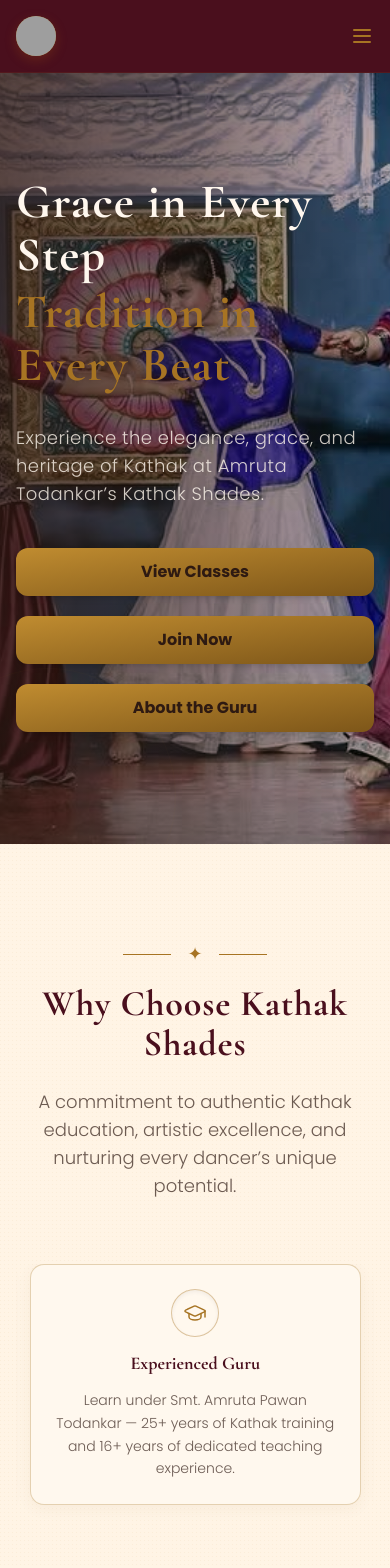
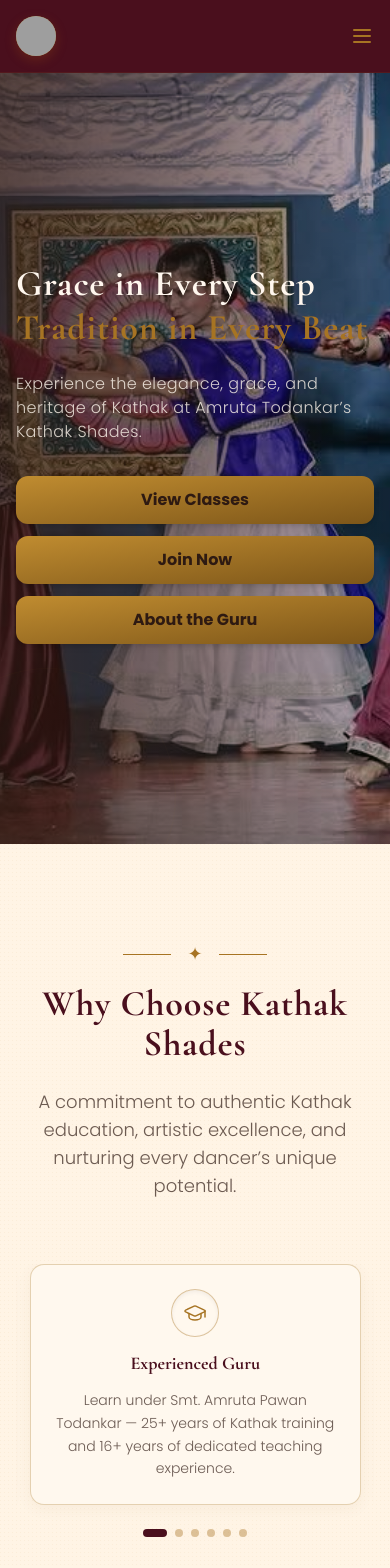
Before and after one commit to Rushabh1697/KATHAKSHADES, a Next.js app: page / in a window 390 px wide. Shown: the top 1568 px of the page. Built offline with nearby package versions, Linux system fonts and the light colour scheme; grey boxes are pictures that could not be loaded.

Commit message:
bug fixes

```diff
--- a/components/pages/Hero.tsx
+++ b/components/pages/Hero.tsx
@@ -40,16 +40,16 @@
           transition={{ duration: 0.8, ease: "easeOut" }}
           className="max-w-3xl"
         >
-          <h1 className="font-serif text-5xl sm:text-6xl md:text-8xl font-bold leading-[1.1] tracking-wide mb-8">
+          <h1 className="font-serif text-4xl sm:text-6xl md:text-8xl font-bold leading-[1.1] tracking-wide mb-6 sm:mb-8">
             <span className="text-brand-light block">Grace in Every Step</span>
             <span className="text-brand-gold block my-1">Tradition in Every Beat</span>
           </h1>
 
-          <p className="font-sans text-brand-cream/80 text-lg md:text-xl font-light tracking-wide mb-10 max-w-xl">
+          <p className="font-sans text-brand-cream/80 text-base sm:text-lg md:text-xl font-light tracking-wide mb-8 sm:mb-10 max-w-xl">
             Experience the elegance, grace, and heritage of Kathak at Amruta Todankar&rsquo;s Kathak Shades.
           </p>
 
-          <div className="flex flex-col sm:flex-row gap-5">
+          <div className="flex flex-col sm:flex-row gap-3 sm:gap-5">
             <Link
               href="/classes"
               className="inline-flex justify-center items-center bg-gradient-to-br from-brand-gold-light to-brand-gold-dark text-brand-black px-6 py-3 sm:px-10 sm:py-4 rounded-[12px] font-sans font-bold text-base sm:text-lg hover:shadow-[0_4px_20px_rgba(179,92,17,0.4)] transition-all transform hover:-translate-y-1 hover:scale-[1.02] shadow-md"
--- a/components/pages/HomeContent.tsx
+++ b/components/pages/HomeContent.tsx
@@ -3,7 +3,7 @@
 import ScrollReveal from '@/components/ScrollReveal';
 import HomeVideo from '@/components/pages/HomeVideo';
 import { MapPin, Users, Camera, ShoppingBag, Phone, CheckCircle2, GraduationCap, Heart, Music, Star, Trophy } from 'lucide-react';
-import { useRef, useEffect } from 'react';
+import { useRef, useEffect, useState } from 'react';
 
 const whyChooseItems = [
   {
@@ -67,6 +67,22 @@
 
 export default function HomeContent() {
   const scrollRef = useRef<HTMLDivElement>(null);
+  const [activeIndex, setActiveIndex] = useState(0);
+
+  const handleScroll = () => {
+    if (!scrollRef.current) return;
+    const container = scrollRef.current;
+    const firstChild = container.children[0] as HTMLElement;
+    if (!firstChild) return;
+
+    // gap-5 is 20px
+    const itemWidth = firstChild.offsetWidth + 20;
+    const index = Math.round(container.scrollLeft / itemWidth);
+
+    if (index >= 0 && index < whyChooseItems.length) {
+      setActiveIndex(index);
+    }
+  };
 
   useEffect(() => {
     const container = scrollRef.current;
@@ -131,6 +147,7 @@
           {/* Mobile: auto-scroll horizontal; sm+: grid */}
           <div
             ref={scrollRef}
+            onScroll={handleScroll}
             className="flex sm:grid sm:grid-cols-2 md:grid-cols-3 gap-5 max-w-5xl mx-auto overflow-x-auto snap-x snap-mandatory sm:snap-none scroll-smooth pb-4 sm:pb-0"
             style={{ scrollbarWidth: 'none', WebkitOverflowScrolling: 'touch' }}
           >
@@ -151,6 +168,18 @@
                   <p className="font-sans text-brand-black/70 text-sm leading-relaxed font-light">{item.desc}</p>
                 </div>
               </ScrollReveal>
+            ))}
+          </div>
+
+          {/* Dots Indicator for Mobile */}
+          <div className="flex sm:hidden justify-center items-center gap-2 mt-2">
+            {whyChooseItems.map((_, index) => (
+              <div
+                key={index}
+                className={`h-2 rounded-full transition-all duration-300 ${
+                  index === activeIndex ? 'w-6 bg-brand-maroon' : 'w-2 bg-brand-gold/40'
+                }`}
+              />
             ))}
           </div>
         </div>
```
